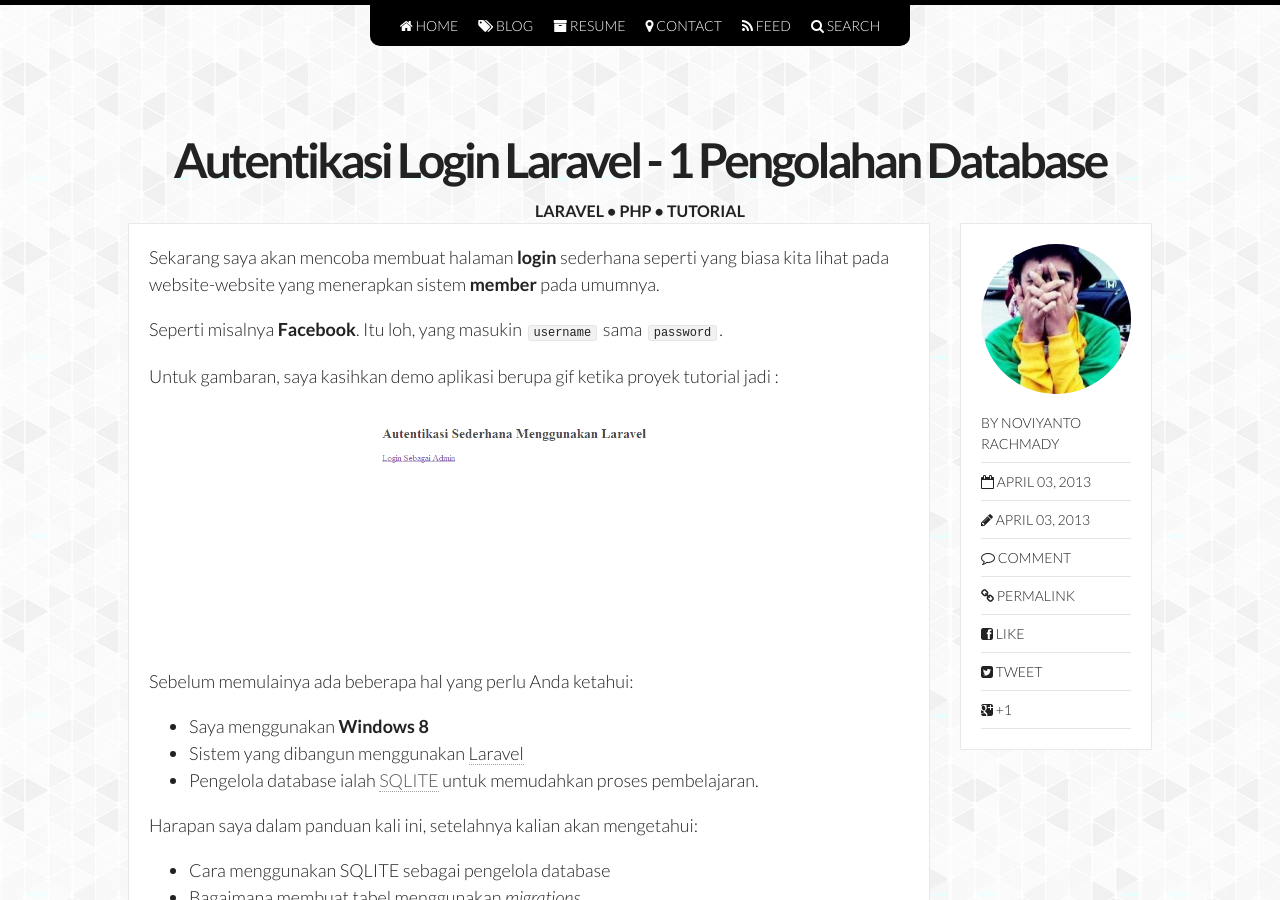
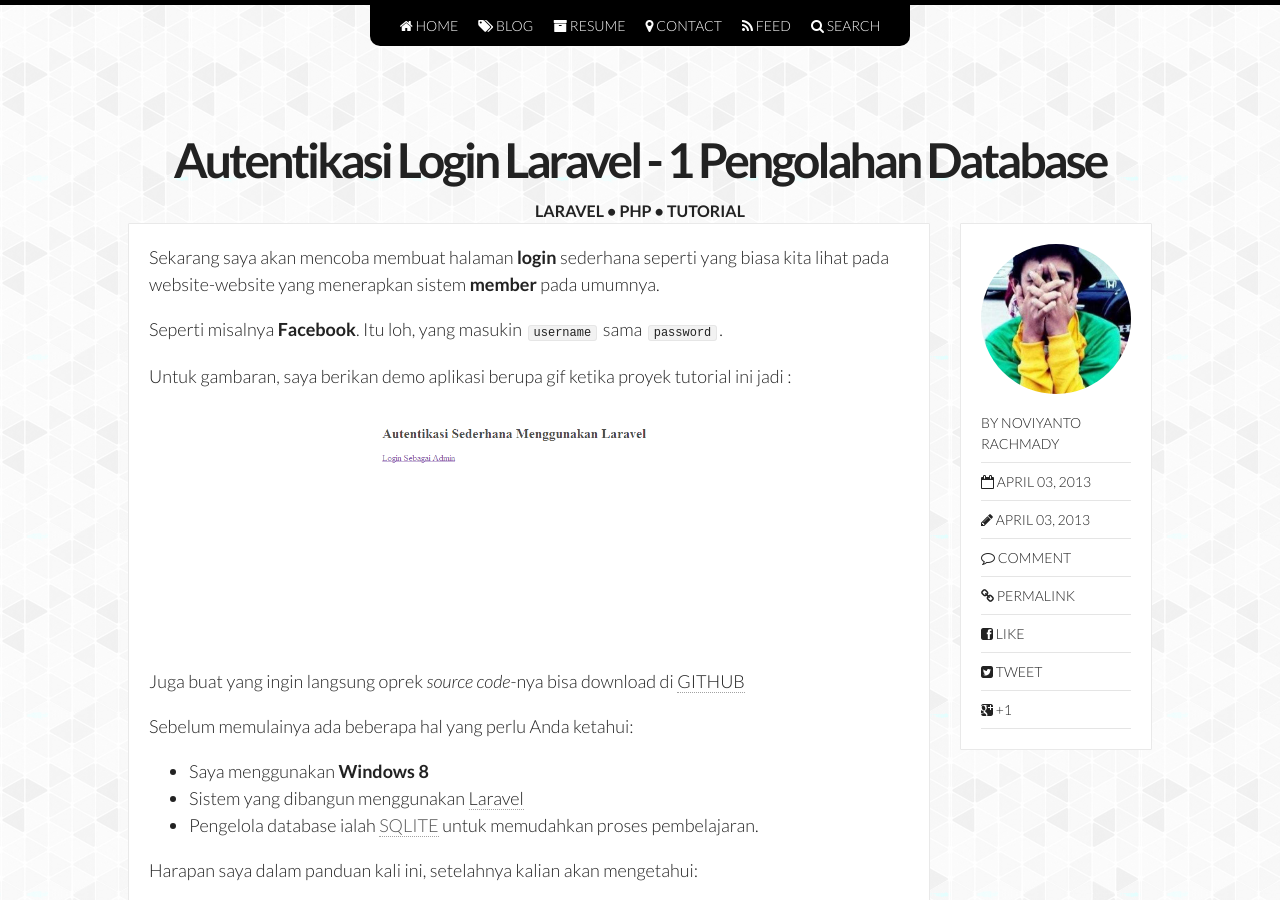
Before and after one commit to novay/novay.github.io, a Jekyll site: the page built from _posts/2013-04-03-membuat-autentikasi-login-laravel-bagian-1.md, in a window 1280 px wide and 900 px high. Built offline with Jekyll 4.4.1, drawn with Linux system fonts in a browser that asks for light colours; nearby versions of some CDN libraries; some web fonts are replaced; comment, search, counter and statistics services are not loaded.

Commit message:
Little Change

```diff
--- a/_posts/2013-04-03-membuat-autentikasi-login-laravel-bagian-1.md
+++ b/_posts/2013-04-03-membuat-autentikasi-login-laravel-bagian-1.md
@@ -13,7 +13,7 @@ Sekarang saya akan mencoba membuat halaman **login** sederhana seperti yang bias
 
 Seperti misalnya **Facebook**. Itu loh, yang masukin `username` sama `password`.
 
-Untuk gambaran, saya kasihkan demo aplikasi berupa gif ketika proyek tutorial jadi :
+Untuk gambaran, saya berikan demo aplikasi berupa gif ketika proyek tutorial ini jadi :
 
 <figure>
 	<center>
@@ -22,6 +22,8 @@ Untuk gambaran, saya kasihkan demo aplikasi berupa gif ketika proyek tutorial ja
 		</a>
 	</center>
 </figure>
+
+Juga buat yang ingin langsung oprek *source code*-nya bisa download di [GITHUB](https://github.com/novay/autentikasi-login-laravel)
 
 Sebelum memulainya ada beberapa hal yang perlu Anda ketahui:
 
```
Also changed, not shown: _posts/2014-03-05-membuat-autentikasi-login-laravel-bagian-2.md (+1 -1 lines).
